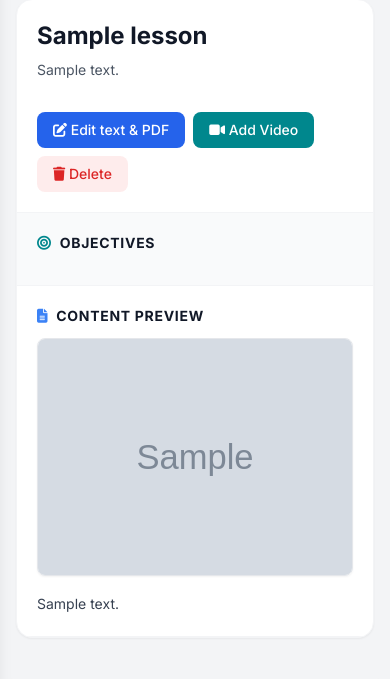
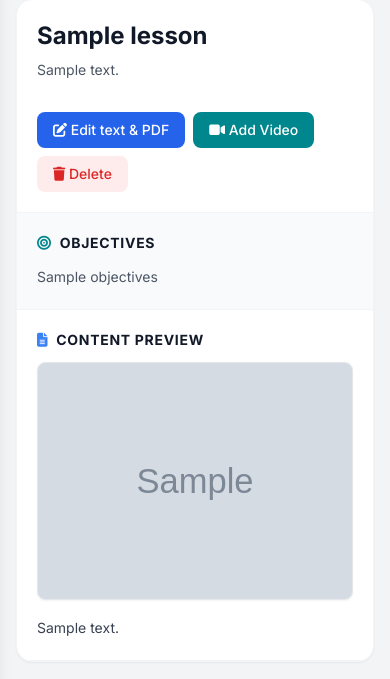
Before and after one commit to Joel-Masiaga/lms-with-paystack, a Django app: template lms/instructor/templates/instructor/instructor_lesson_detail.html in a window 390 px wide. Shown: the part 141-820 px from the top of the page. Run offline with Django 5.2, Linux system fonts and the light colour scheme; the template is opened without the code that fills it: most values are stand-ins (such as "Sample title", 1, 10 or a date in 2020); grey boxes marked "Sample" are stand-in pictures; grey boxes labelled with a size stand in for pictures from a placeholder-image service; some libraries are stand-ins or nearby versions.

Commit message:
feat: implement responsive mobile-first layout for lesson viewer and instructor detail views

```diff
--- a/lms/instructor/templates/instructor/instructor_lesson_detail.html
+++ b/lms/instructor/templates/instructor/instructor_lesson_detail.html
@@ -35,13 +35,13 @@
         <div class="grid grid-cols-1 md:grid-cols-3 gap-0 border-b border-gray-100 dark:border-gray-700">
             <div class="p-5 border-b md:border-b-0 md:border-r border-gray-100 dark:border-gray-700 bg-gray-50 dark:bg-gray-800/50">
                 <h3 class="font-bold text-gray-900 dark:text-white mb-3 text-sm uppercase tracking-wider"><i class="fas fa-bullseye text-primary mr-1"></i> Objectives</h3>
-                <ul class="list-disc pl-5 text-sm text-gray-600 dark:text-gray-400 space-y-1">
-                    {% for obj in lesson.objectives.splitlines %}
-                    {% if obj.strip %}<li>{{ obj }}</li>{% endif %}
-                    {% empty %}
-                    <li>No objectives provided.</li>
-                    {% endfor %}
-                </ul>
+                <div class="prose dark:prose-invert prose-sm max-w-none text-gray-600 dark:text-gray-400">
+                    {% if lesson.objectives %}
+                        {{ lesson.objectives|safe }}
+                    {% else %}
+                        <p>No objectives provided.</p>
+                    {% endif %}
+                </div>
             </div>
             <div class="p-5 md:col-span-2">
                 <h3 class="font-bold text-gray-900 dark:text-white mb-3 text-sm uppercase tracking-wider"><i class="fas fa-file-alt text-blue-500 mr-1"></i> Content Preview</h3>
```
Also changed, not shown: lms/home/templates/home/lesson.html (+3 -10 lines).
